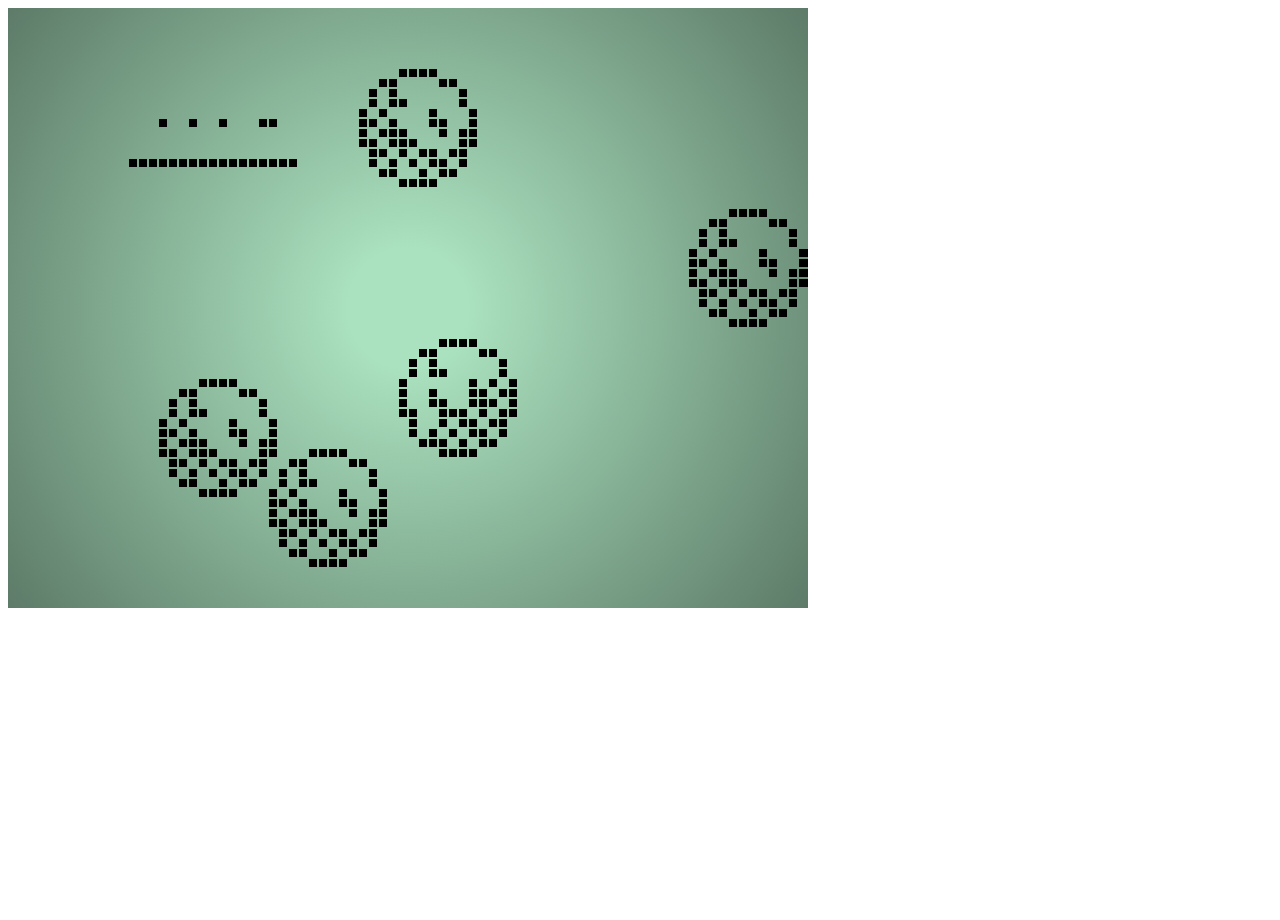
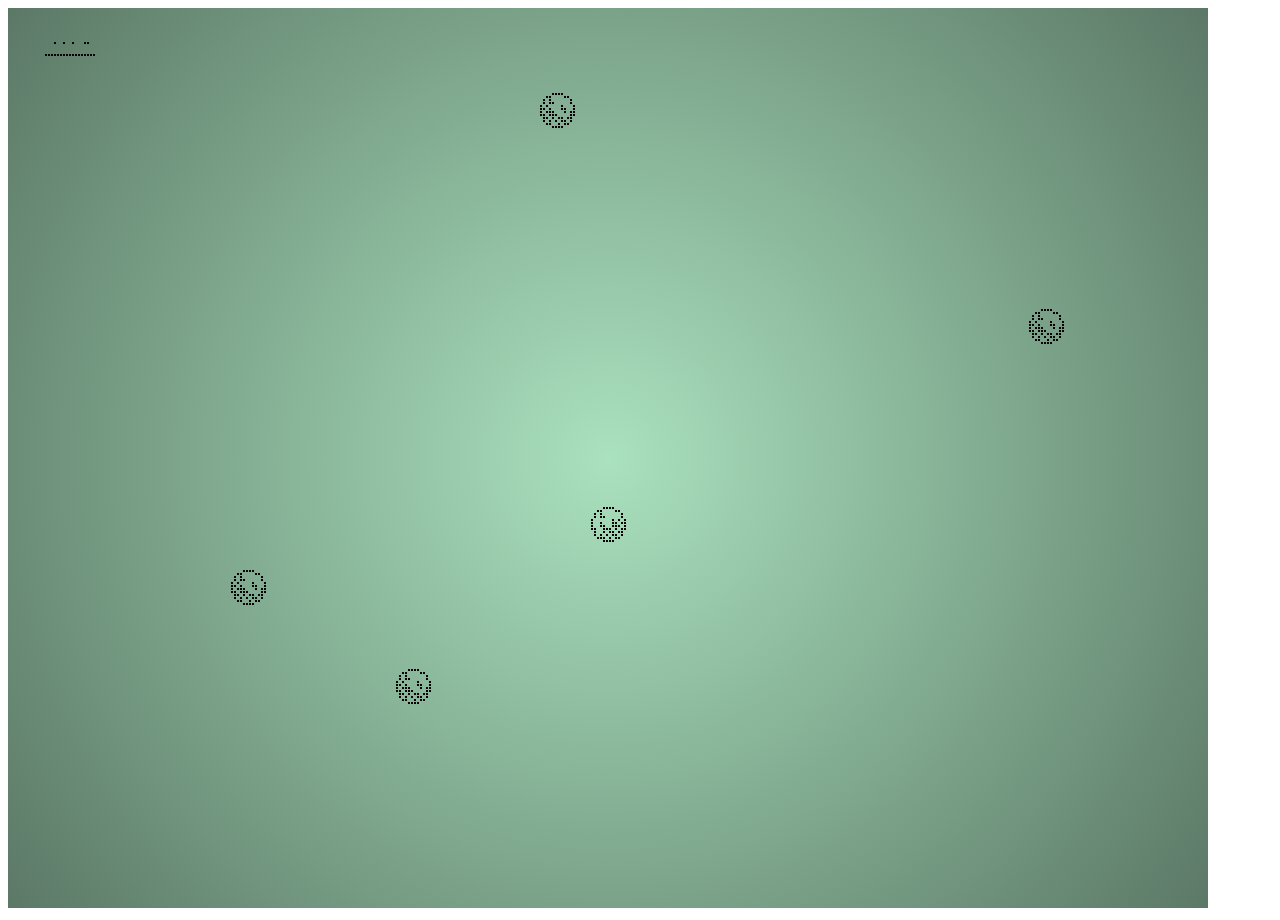
Before and after one commit to Hunorabraham/UPS, a plain HTML site: page index.html in a window 1280 px wide. Before the commit the page ends 800 px from the top, so only its background shows below. Drawn offline with Linux system fonts and the light colour scheme.

Commit message:
grid draw better

```diff
--- a/index.html
+++ b/index.html
@@ -6,7 +6,7 @@
     <title>Document</title>
 </head>
 <body>
-    <canvas width="800" height="600"></canvas>
+    <canvas width="1200" height="900"></canvas>
     <script src="script.js"></script>
 </body>
 </html>
--- a/script.js
+++ b/script.js
@@ -2,11 +2,11 @@ const can = document.querySelectorAll("canvas")[0];
 const draw = can.getContext("2d");
 draw.imageSmoothingEnabled = false;
 const bgColour = "rgb(170,225,190)";
-const bgGradient = draw.createRadialGradient(can.width/2,can.height/2,can.height/10,can.width/2,can.height/2,can.height);
+const bgGradient = draw.createRadialGradient(can.width/2,can.height/2,0,can.width/2,can.height/2,can.height);
 bgGradient.addColorStop(0,"rgb(170,225,190)");
 bgGradient.addColorStop(0.9,"rgb(85,112,95)");
 bgGradient.addColorStop(1,"black");
-const pixelWidth = 10;
+const pixelWidth = 3;
 const sourceMultiplier = pixelWidth/5;
 
 
@@ -31,6 +31,7 @@ function load(){
 }
 function drawGrid(){
     draw.beginPath();
+    draw.translate(0.5,0.5);
     for(let i = 1; i < can.height / pixelWidth; i++){
         draw.moveTo(0, i * pixelWidth);
         draw.lineTo(can.width, i * pixelWidth);
@@ -40,13 +41,14 @@ function drawGrid(){
         draw.lineTo(i * pixelWidth, can.height);
     }
     draw.stroke();
+    draw.resetTransform();
     draw.closePath();
 }
 //currently assumes that source image has 5x5 pixels
-function drawPixelPerfect(img, x, y){
+function drawGridAligned(img, x, y){
     draw.drawImage(img, x * pixelWidth, y * pixelWidth, img.width * sourceMultiplier, img.height * sourceMultiplier);
 }
-function drawPixelPerfect2(img, x, y){
+function drawGridAligned2(img, x, y){
     draw.drawImage(img, x * pixelWidth, y * pixelWidth, img.width * pixelWidth, img.height * pixelWidth);
 }
 
@@ -60,7 +62,7 @@ function start(){
     //this whole part is only for testing
     console.log("begun!", spriteDict);
     let x = 5;
-    draw.lineWidth = 2;
+    draw.lineWidth = 1;
     draw.fillStyle = bgGradient;
     draw.strokeStyle = bgGradient;
     planets = [];
@@ -74,8 +76,8 @@ function start(){
     setInterval(()=>{
         draw.fillRect(0,0,can.width,can.height);
         //drawPixelPerfect(spriteDict.planet_1,5,5);
-        planets.forEach(planet => drawPixelPerfect(spriteDict[planet.type],planet.x,planet.y));
-        drawPixelPerfect2(spriteDict.test, 10,10);
+        planets.forEach(planet => drawGridAligned(spriteDict[planet.type],planet.x,planet.y));
+        drawGridAligned2(spriteDict.test, 10,10);
         drawGrid();
     },100);
 }
```
